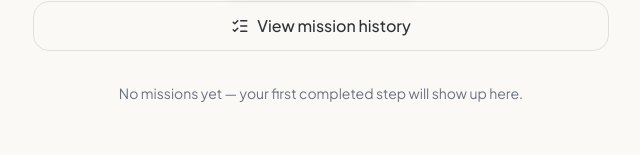
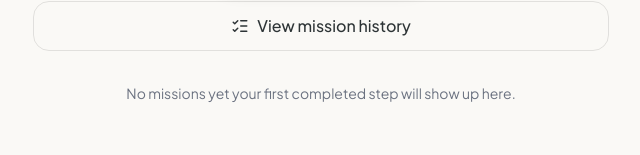
Before and after one commit to kaycee3y/kairo, a Next.js app in the folder kairo/: page /stats in a window 1280 px wide. Shown: the part 797-952 px from the top of the page, without its empty margins (319-959 px from the left). Built offline with nearby package versions, Linux system fonts and the light colour scheme.

Commit message:
Update page.tsx

```diff
--- a/kairo/src/app/stats/page.tsx
+++ b/kairo/src/app/stats/page.tsx
@@ -108,7 +108,7 @@ export default function StatsPage() {
 
         {progress.totalMissionsCompleted === 0 && (
           <p className="text-center text-[#6B7280] text-sm">
-            No missions yet — your first completed step will show up here.
+            No missions yet your first completed step will show up here.
           </p>
         )}
       </div>
```
